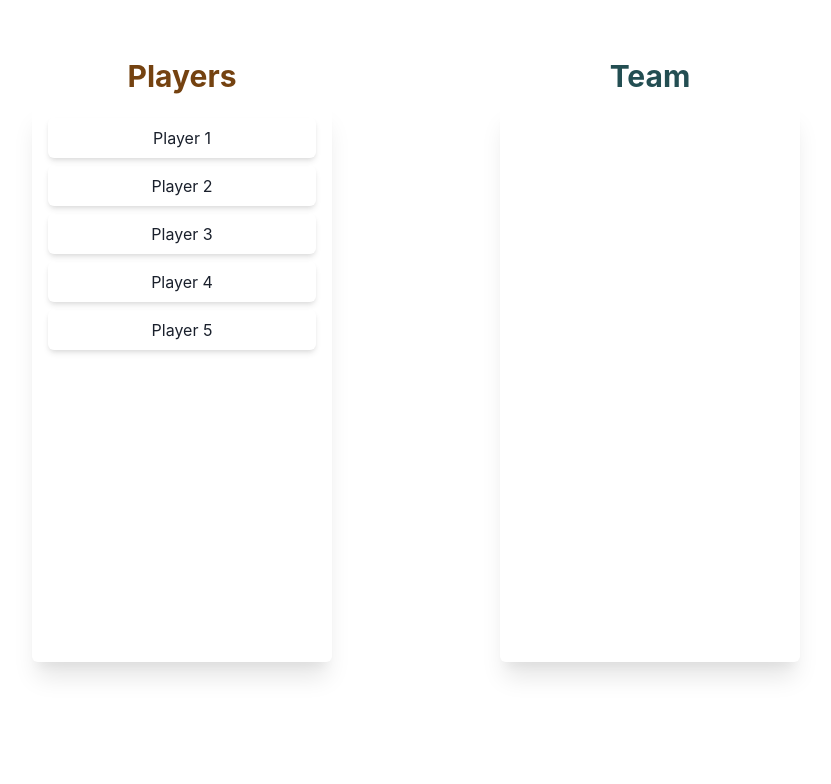
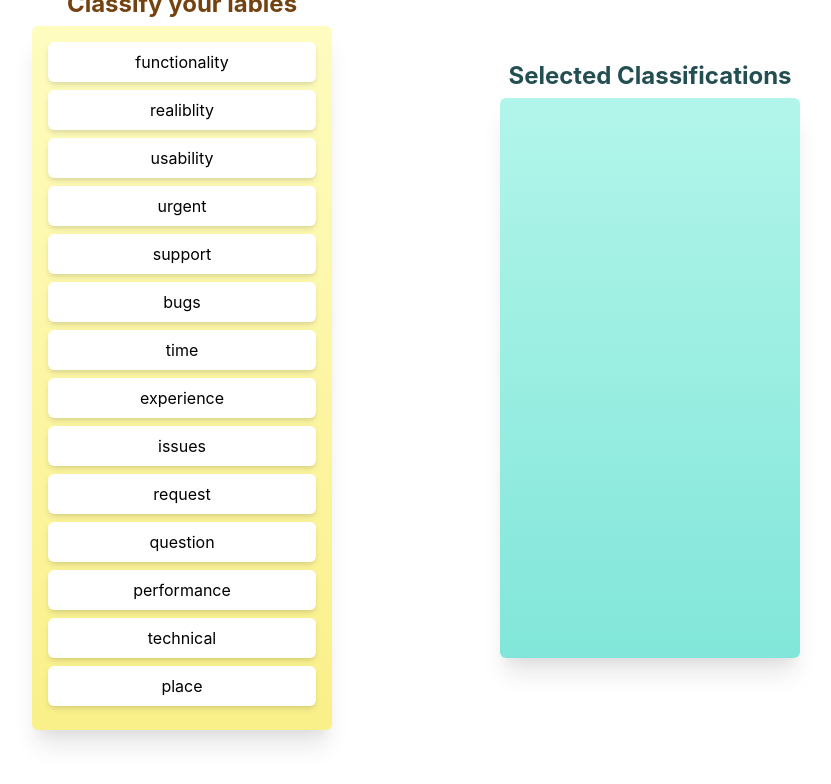
Before and after one commit to abubaker-cs/dnd-players, a React (Create React App) app: page / in a window 1280 px wide. Shown: the top 784 px of the page, without its empty margins (224-1055 px from the left). Built offline with nearby package versions, Linux system fonts and the light colour scheme.

Commit message:
Project completed...

```diff
--- a/src/App.js
+++ b/src/App.js
@@ -5,12 +5,21 @@ import Player from "./components/Player";
 
 function App() {
   //  Data for the Players
-  const [players, setPlayers] = useState([
-    { name: "Player 1" },
-    { name: "Player 2" },
-    { name: "Player 3" },
-    { name: "Player 4" },
-    { name: "Player 5" },
+  const [players, setPlayer] = useState([
+    { name: "functionality" },
+    { name: "realiblity" },
+    { name: "usability" },
+    { name: "urgent" },
+    { name: "support" },
+    { name: "bugs" },
+    { name: "time" },
+    { name: "experience" },
+    { name: "issues" },
+    { name: "request" },
+    { name: "question" },
+    { name: "performance" },
+    { name: "technical" },
+    { name: "place" },
   ]);
 
   // Data for the Team
@@ -22,6 +31,7 @@ function App() {
     collect: (monitor) => ({ isOver: !!monitor.isOver() }),
   });
 
+  console.log(isOver);
   const [{ isOver: isPlayerOver }, removeFromTeamRef] = useDrop({
     accept: "team",
     collect: (monitor) => ({ isOver: !!monitor.isOver() }),
@@ -29,10 +39,14 @@ function App() {
 
   const movePlayerToTeam = (item) => {
     console.log("movePlayerToTeam", item);
+    setPlayer((prev) => prev.filter((_, i) => item.index !== i));
+    setTeam((prev) => [...prev, item]);
   };
 
   const removePlayerFromTeam = (item) => {
     console.log("removePlayerFromTeam", item);
+    setTeam((prev) => prev.filter((_, i) => item.index !== i));
+    setPlayer((prev) => [...prev, item]);
   };
 
   // ----------------------------------------- // Step #  for DND -------------------------------------------
@@ -40,10 +54,15 @@ function App() {
     <Container maxW="800px">
       <Flex justify="space-between" height="90vh" align="center">
         <Stack width="300px">
-          <Heading fontSize="3xl" color="yellow.800" textAlign="center">
-            Players
+          <Heading fontSize="2xl" color="yellow.800" textAlign="center">
+            Classify your lables
           </Heading>
           <List
+            bgGradient={
+              isPlayerOver
+                ? "linear(to-b, yellow.300, yellow.500)"
+                : "linear(to-b, yellow.100, yellow.200)"
+            }
             p="4"
             minH="70vh"
             boxShadow="xl"
@@ -54,7 +73,7 @@ function App() {
               <Player
                 key={e.name}
                 item={e}
-                type="player"
+                playerType="player"
                 index={i}
                 onDropPlayer={movePlayerToTeam}
               />
@@ -62,16 +81,31 @@ function App() {
           </List>
         </Stack>
         <Stack width="300px">
-          <Heading fontSize="3xl" color="teal.800" textAlign="center">
-            Team
+          <Heading fontSize="2xl" color="teal.800" textAlign="center">
+            Selected Classifications
           </Heading>
           <List
+            bgGradient={
+              isOver
+                ? "linear(to-b, teal.300, teal.500)"
+                : "linear(to-b, teal.100, teal.200)"
+            }
             p="4"
             minH="70vh"
             boxShadow="xl"
             borderRadius="md"
             ref={addToTeamRef}
-          ></List>
+          >
+            {team.map((e, i) => (
+              <Player
+                key={e.name}
+                item={e}
+                playerType="team"
+                index={i}
+                onDropPlayer={removePlayerFromTeam}
+              />
+            ))}
+          </List>
         </Stack>
       </Flex>
     </Container>
--- a/src/components/Player.js
+++ b/src/components/Player.js
@@ -2,19 +2,18 @@ import React from "react";
 import { useDrag } from "react-dnd";
 import { ListItem } from "@chakra-ui/react";
 
-function Player({ item, type, index, onDropPlayer }) {
+function Player({ item, playerType, onDropPlayer, index }) {
   // ------------------------------------------- Step # 1 for DND -------------------------------------------
-  const [{ isDraggble }, dragRef] = useDrag({
-    type: type,
+  const [{ isDragging }, dragRef] = useDrag({
+    type: playerType,
     item: () => ({ ...item, index }),
     end: (item, monitor) => {
       const dropResult = monitor.getDropResult();
 
-      if (dropResult && item) {
+      if (item && dropResult) {
         onDropPlayer(item);
       }
     },
-
     collect: (monitor) => ({
       isDragging: monitor.isDragging(),
     }),
@@ -30,6 +29,14 @@ function Player({ item, type, index, onDropPlayer }) {
       mb="2"
       textAlign="center"
       ref={dragRef}
+      bg={
+        isDragging
+          ? playerType === "player"
+            ? "yellow.600"
+            : "teal.400"
+          : "white"
+      }
+      color={isDragging ? "white" : "black"}
     >
       {item.name}
     </ListItem>
```
